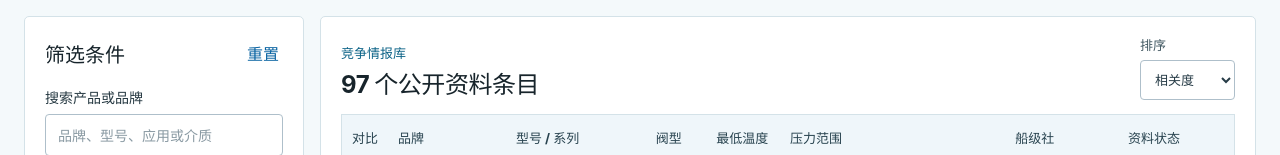
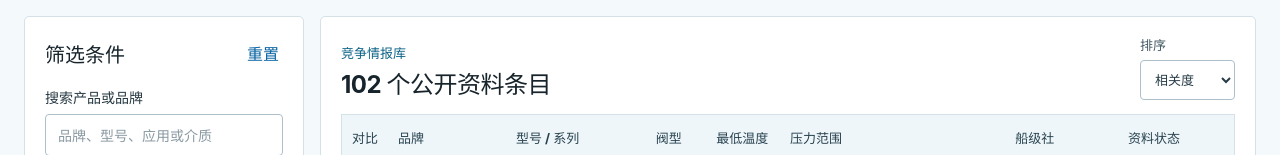
Before and after one commit to Cloudyluk/marine-cryogenic-valve-competitive-library, a React (Vite) app: page / in a window 1280 px wide. Shown: the part 158-313 px from the top of the page. Built offline with nearby package versions, Linux system fonts and the light colour scheme.

Commit message:
补全 RAYS 低温阀产品目录

```diff
--- a/src/data/competitors.ts
+++ b/src/data/competitors.ts
@@ -74,6 +74,11 @@ export const valveSeries: ValveSeries[] = [
   { id: 'rays-side-entry-ball', brand: 'RAYS Flow Control', region: '中国', model: 'Side Entry Cryogenic Floating Ball Valve for LNG', modelKind: '公开产品名称', type: '球阀', applications: ['LNG', '液氮', '液氧'], media: ['LNG', '液氮', '液氧'], minTemperature: -196, pressure: 'Class 150–300；PN16–50（公开产品页）', size: 'NPS 1/2–8 / DN15–200（公开产品页）', connection: ['侧装式'], classSocieties: [], evidence: '公开证实', verifiedAt: '2026-08-14', sources: [sources.raysBall, sources.rays], construction: ['侧装浮动球结构', '低温加长阀杆与保温结构', '金属硬密封与软密封组合', '不锈钢或特种合金阀体'], accessories: ['手动、电动或气动驱动（公开产品页）'], standards: ['API 6D', 'BS 6364', 'ISO 28921（公开产品页）'], notes: ['RAYS 官方产品页已补齐温度、压力、口径、结构、驱动和标准；船级社证书与订货编码仍需供应商资料确认。'] },
   { id: 'rays-cryo-butterfly-maintenance-port', brand: 'RAYS Flow Control', region: '中国', model: 'Cryogenic Butterfly Valve with Maintenance Port', modelKind: '公开产品名称', type: '蝶阀', applications: ['LNG 工艺系统', '液氧/液氮输送', '低温化工'], media: ['LNG', '液氧', '液氮'], minTemperature: -196, pressure: 'Class 150–300；PN10–50（公开产品页）', size: 'NPS 6–80 / DN150–2000（公开产品页）', connection: ['待厂家确认'], classSocieties: [], evidence: '公开证实', verifiedAt: '2026-08-14', sources: [sources.raysButterfly, sources.rays], construction: ['带侧向维护口的双偏心蝶阀', '多级金属硬密封', '加长阀杆与隔热结构', '低温钢、不锈钢或合金钢阀体'], accessories: ['密封组件可通过维护口更换（公开产品页）'], standards: ['待厂家确认'], notes: ['RAYS 官方产品页确认其适用于 −196°C LNG 深冷工况，并给出口径、压力和维护结构；端连接、阀座材料及船级社适用性需按项目确认。'] },
   { id: 'rays-top-entry-cryo-floating-ball', brand: 'RAYS Flow Control', region: '中国', model: 'Top Entry Cryogenic Floating Ball Valve', modelKind: '公开产品名称', type: '球阀', applications: ['LNG', 'LPG', '低温长输管线'], media: ['LNG', 'LPG', '低温介质'], minTemperature: -196, pressure: 'Class 150–2500；PN10–420（公开产品页）', size: 'NPS 1/2–24 / DN15–600（公开产品页）', connection: ['待厂家确认'], classSocieties: [], evidence: '公开证实', verifiedAt: '2026-08-14', sources: [sources.raysTopEntry, sources.rays], construction: ['整体铸造或锻造上装式阀体', '上装式在线拆装球体', '可调弹簧预紧阀座', '加长阀颈与环形散热槽', '唇形密封加压紧填料双重阀杆密封', '部分配置采用 PCTFE 阀座'], accessories: ['手动、气动或电动驱动（公开产品页）'], standards: ['待厂家确认'], notes: ['RAYS 官方产品页公开了该上装式低温浮动球阀的温度、压力、口径、材料、驱动和关键密封结构；端连接、型式标准和船级社认可未在该页披露。'] },
+  { id: 'rays-cryo-lifting-check', brand: 'RAYS Flow Control', region: '中国', model: 'Cryogenic Lifting Check Valve', modelKind: '公开产品名称', type: '止回阀', applications: ['LNG', '液氧', '空分'], media: ['LNG', '液氧', '低温介质'], minTemperature: null, pressure: '最高 Class 2500（官方产品目录）', size: '待厂家确认', connection: ['待厂家确认'], classSocieties: [], evidence: '公开证实', verifiedAt: '2026-08-15', sources: [sources.raysCryoCheck, sources.rays], construction: ['垂直升降式阀瓣', '钴基合金密封面'], accessories: ['待厂家确认'], standards: ['BS 6364', 'API 6D'], notes: ['RAYS 官方低温止回阀目录明确列出该产品名称、升降结构、密封面、适用介质、标准及最高压力等级；最低温度、口径、端连接和船级社证书未在该目录页披露。'] },
+  { id: 'rays-cryo-swing-check', brand: 'RAYS Flow Control', region: '中国', model: 'Cryogenic Swing Check Valve', modelKind: '公开产品名称', type: '止回阀', applications: ['LNG', '低温工艺'], media: ['LNG', '低温介质'], minTemperature: null, pressure: '待厂家确认', size: '待厂家确认', connection: ['待厂家确认'], classSocieties: [], evidence: '公开证实', verifiedAt: '2026-08-15', sources: [sources.raysCryoCheck, sources.rays], construction: ['悬臂式旋启阀瓣'], accessories: ['待厂家确认'], standards: ['BS 6364', 'ISO 28921'], notes: ['RAYS 官方低温止回阀目录明确列出该产品名称、悬臂旋启结构及适用标准；温压口径、端连接和船级社证书未在该目录页披露。'] },
+  { id: 'rays-cryo-high-performance-butterfly', brand: 'RAYS Flow Control', region: '中国', model: 'Cryogenic High-Performance Butterfly Valve', modelKind: '公开产品名称', type: '高性能蝶阀', applications: ['LNG', '低温工艺'], media: ['LNG', '低温介质'], minTemperature: null, pressure: '待厂家确认', size: '待厂家确认', connection: ['待厂家确认'], classSocieties: [], evidence: '公开证实', verifiedAt: '2026-08-15', sources: [sources.raysCryoButterfly, sources.rays], construction: ['偏置阀杆', '偏心阀板'], accessories: ['待厂家确认'], standards: ['待厂家确认'], notes: ['RAYS 官方低温蝶阀目录明确列出该产品名称与偏置阀杆、偏心阀板结构；温压口径、端连接、密封材料和船级社证书未在目录页披露。'] },
+  { id: 'rays-cryo-triple-eccentric-butterfly', brand: 'RAYS Flow Control', region: '中国', model: 'Cryogenic Triple Eccentric Butterfly Valve', modelKind: '公开产品名称', type: '三偏心蝶阀', applications: ['LNG', '低温工艺'], media: ['LNG', '低温介质'], minTemperature: null, pressure: '待厂家确认', size: '待厂家确认', connection: ['法兰式', 'BW（官方产品目录）'], classSocieties: [], evidence: '公开证实', verifiedAt: '2026-08-15', sources: [sources.raysCryoButterfly, sources.rays], construction: ['三偏心结构', '加长阀颈', '滴水盘'], accessories: ['待厂家确认'], standards: ['待厂家确认'], notes: ['RAYS 官方低温蝶阀目录明确列出该产品名称、法兰/BW 连接选项及低温隔冷结构；温压口径、密封材料和船级社证书未在目录页披露。'] },
+  { id: 'rays-cut701-cryo-control', brand: 'RAYS Flow Control', region: '中国', model: 'CUT701 Cryogenic Single-seat Control Valve', modelKind: '公开产品名称', type: '单座调节阀', applications: ['LNG', '低温工艺控制'], media: ['LNG', '低温介质'], minTemperature: -196, pressure: 'ASME Class 150–1500（官方产品页）', size: '待厂家确认', connection: ['待厂家确认'], classSocieties: [], evidence: '公开证实', verifiedAt: '2026-08-15', sources: [sources.raysCut701, sources.rays], construction: ['顶导向单座结构', 'S 形流道'], accessories: ['待厂家确认'], standards: ['待厂家确认'], notes: ['RAYS CUT701 官方产品页公开工作温度范围为 −196 至 −100°C、压力等级 Class 150–1500 及顶导向单座/S 形流道结构；口径、端连接、内件材料和船级社证书仍需按订单确认。'] },
   { id: 'parker-bestobell-globe', brand: 'Parker Bestobell', region: '欧洲', model: 'Parker Bestobell Cryogenic Globe Valves', modelKind: '公开产品名称', type: '截止阀', applications: ['LNG 船舶气体处理系统', '低温储运', '低温过程'], media: ['天然气（CH4）', '低温气体'], minTemperature: -196, pressure: '最高 50 bar（公开页面范围）', size: 'DN6–DN200（公开页面范围）', connection: ['BW', 'SW', 'NPT', 'ASME Class 150/300 法兰（公开页面范围）'], classSocieties: ['DNV（部分气动/液动截止阀资料）'], evidence: '公开证实', verifiedAt: '2026-08-14', sources: [sources.parkerGlobe, sources.parker], construction: ['松套法兰螺栓阀盖', '加长或非加长阀杆', '锥形阀座'], accessories: ['手动或执行机构（公开页面范围）'], standards: ['DNV 证书（仅页面所列部分尺寸/驱动配置）'], notes: ['Parker 页面列出其低温截止阀及 DNV 资料链接；船用 LNG 的实际供货型号、范围和证书须逐台核对。'] },
   { id: 'parker-bestobell-cryoreg', brand: 'Parker Bestobell', region: '欧洲', model: 'Parker Bestobell Cryoreg Cryogenic Pressure Regulator', modelKind: '公开产品名称', type: '压力调节阀', applications: ['LNG 储运', '液化气体运输', '储罐压力控制'], media: ['天然气（CH4）', '液化气体'], minTemperature: -196, pressure: '最高 25 bar / 360 psi（端连接相关，公开目录）', size: 'DN15（公开目录）', connection: ['BSP', 'NPT', 'BW'], classSocieties: [], evidence: '公开证实', verifiedAt: '2026-08-14', sources: [sources.parkerCryoreg, sources.parker], construction: ['铜合金阀体', '压力建立、经济器与双口热泄放一体功能', '入口/出口 Monel 网过滤器', '经济器出口止回阀'], accessories: ['弹簧选型（按设定压力）'], standards: ['ASTM B31.1', 'BS EN 1626', 'BS ISO 21011', 'BS EN 10204 3.1/3.2（材料追溯，可选）', 'CRN、UKCA、PED（公开目录）'], notes: ['Parker 官方目录确认该 Cryoreg 的温度、压力、口径、连接、材料和功能；该条用于 LNG/液化气储运压力控制比较，船用实际供货和船级社证书仍须按项目确认。'] },
   { id: 'parker-bestobell-marine-lh2-globe', brand: 'Parker Bestobell', region: '欧洲', model: 'Parker Bestobell Marine Globe Valve for Liquid Hydrogen', modelKind: '公开产品系列', type: '截止阀', applications: ['液氢储运', '液氢船用/海用系统', '低温气体'], media: ['液氢'], minTemperature: -253, pressure: '最高 50 bar / 725 psi（公开资料）', size: 'DN15–100 / NPS 1/2–4（公开资料）', connection: ['BW', 'SW', 'ASME Class 150/300 法兰'], classSocieties: [], evidence: '公开证实', verifiedAt: '2026-08-14', sources: [sources.parkerLh2, sources.parker], construction: ['不锈钢阀体', '金属对金属阀座', '海用 Bestobell 截止阀（官方氢能资料）'], accessories: ['待厂家确认'], standards: ['待厂家确认'], notes: ['Parker 官方氢能资料明确将 Bestobell Marine 不锈钢截止阀列为液氢气/液两相适用，并给出 −253°C、口径、压力与连接范围；船级社证书仍须按具体型号确认。'] },
--- a/src/data/sources.ts
+++ b/src/data/sources.ts
@@ -90,6 +90,9 @@ export const sources: Record<string, SourceLink> = {
   raysBall: { label: 'RAYS：Side Entry Cryogenic Floating Ball Valve', url: 'https://www.raysvalve.com/Products/cryogenic-valve/cryogenic-ball-valve475/344.html' },
   raysButterfly: { label: 'RAYS：Cryogenic Butterfly Valve with Maintenance Port', url: 'https://www.raysvalve.com/Products/cryogenic-valve/cryogenic-butterfly-valve/339.html' },
   raysTopEntry: { label: 'RAYS：Top Entry Cryogenic Floating Ball Valve', url: 'https://www.raysvalve.com/Products/cryogenic-valve/cryogenic-ball-valve475/342.html' },
+  raysCryoCheck: { label: 'RAYS：Cryogenic Check Valve Series', url: 'https://www.raysvalve.com/Products/cryogenic-valve/cryogenic-check-valve/' },
+  raysCryoButterfly: { label: 'RAYS：Cryogenic Butterfly Valve Series', url: 'https://www.raysvalve.com/Products/cryogenic-valve/cryogenic-butterfly-valve/' },
+  raysCut701: { label: 'RAYS：CUT701 Cryogenic Single-seat Control Valve', url: 'https://www.raysvalve.com/Products/Control_Valve/LinearSeries/single-seated-control-valve.html' },
   newayProfile: { label: '纽威：2024 ESG Report', url: 'https://www.newayvalve.com/upload/pdf/202510/2024%20Environmental%2C%20Social%20and%20Governance%20%28ESG%29%20Report.pdf' },
   furuiProfile: { label: '富瑞：国泰路与福新路厂区', url: 'https://en.furuiva.com/news/Guotai-Road-factory-area-of-Zhangjiagang-FURUI-Valve-Co.%2C-Ltd.-was-put-to-normal-use-10.html' },
   parkerProfile: { label: 'Parker Bestobell：Cryogenic Valves Catalogue', url: 'https://www.parker.com/content/dam/Parker-com/Literature/Instrumentation-Products-Division/Catalogs/Cryogenic-Valves-for-Industrial-Gas-Applications.pdf' },
```
Also changed, not shown: 1 other file (tests, documents, lock files or other folders).
